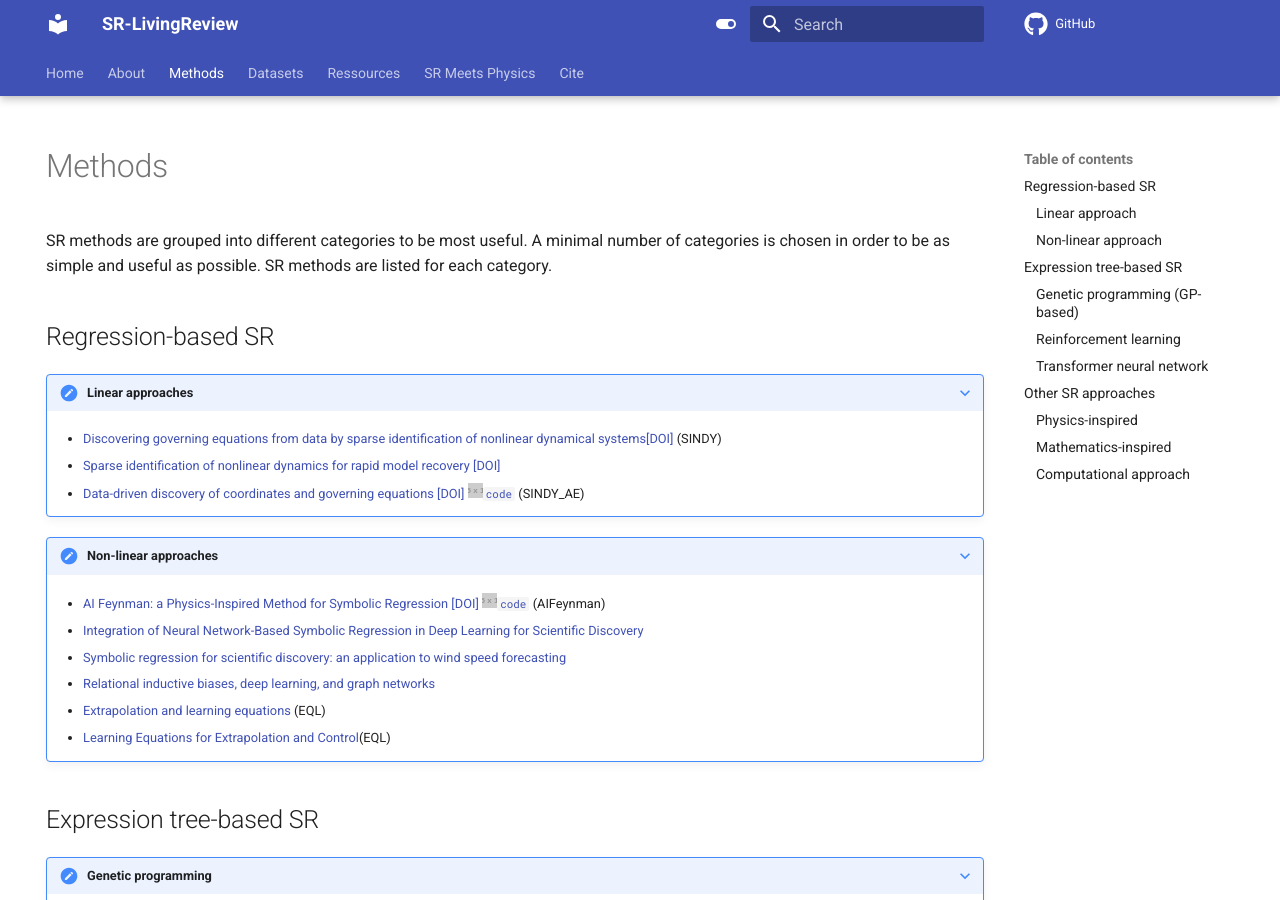
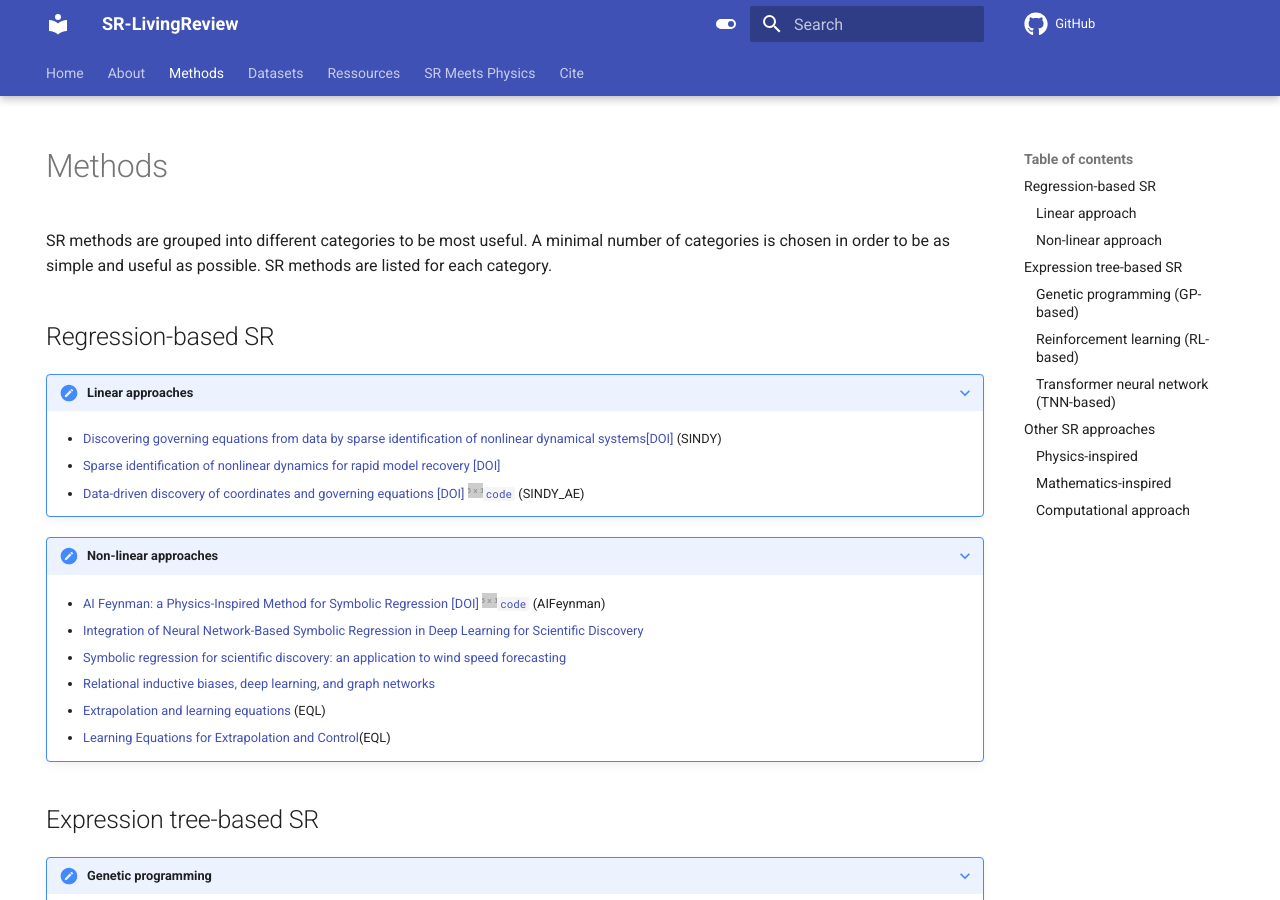
Before and after one commit to nmakke/SR-LivingReview, an MkDocs documentation site: the page built from docs/methods.md, in a window 1280 px wide and 900 px high. Built offline with MkDocs 1.6.1 and Material for MkDocs 9.7.7, drawn with Linux system fonts in a browser that asks for light colours; formulas are drawn with MathJax 3; comment, search, counter and statistics services are not loaded.

Commit message:
Update methods.md

```diff
--- a/docs/methods.md
+++ b/docs/methods.md
@@ -63,7 +63,7 @@ SR methods are listed for each category.
 ???+ note "Reinforcement learning"
     <div class="meta_for_parser tablespecs"
     style="font-size: 1pt;visibility:hidden" markdown>
-    ###  Reinforcement learning
+    ###  Reinforcement learning (RL-based)
     </div>
 
     * [Deep symbolic regression: Recovering mathematical expressions from data via risk-seeking policy gradients](https://arxiv.org/abs/1912.04871) [[DOI]](https://openreview.net/forum?id=m5Qsh0kBQG) [![#c5f015](https://via.placeholder.com/15/c5f015/000000?text=+)`code`](https://github.com/brendenpetersen/deep-symbolic-optimization)(DSR)
@@ -73,7 +73,7 @@ SR methods are listed for each category.
 ???+ note "Transformer neural network"
     <div class="meta_for_parser tablespecs"
     style="font-size: 1pt;visibility:hidden" markdown>
-    ###  Transformer neural network
+    ###  Transformer neural network (TNN-based)
     </div>
 
     * [End-to-end symbolic regression with transformers](https://arxiv.org/abs/2204.10532) [![#c5f015](https://via.placeholder.com/15/c5f015/000000?text=+)`code`](https://github.com/facebookresearch/symbolicregression) (E2ET)
```
